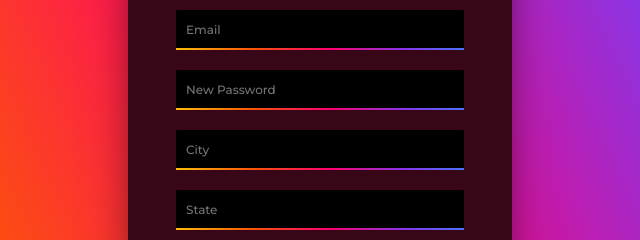
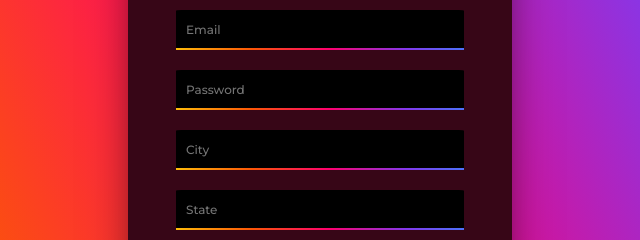
Before and after one commit to gowreesh369/sih, a plain HTML site: page index.html in a window 1280 px wide. Shown: the part 261-501 px from the top of the page, 320-960 px from the left. Drawn offline with Linux system fonts and the light colour scheme; a web font is replaced by a local one.

Commit message:
Update index.html

```diff
--- a/index.html
+++ b/index.html
@@ -23,7 +23,7 @@
                     <div id="form_content_inner_container">
                         <input type="text" id="full_name" placeholder="Full name">
                         <input type="email" id="email" placeholder="Email">
-                        <input type="password" id="password" placeholder="New Password">
+                        <input type="password" id="password" placeholder="Password">
 
                         <input type="text" id="favourite_song" placeholder="City">
                         <input type="text" id="milk_before_cereal" placeholder="State">
```
